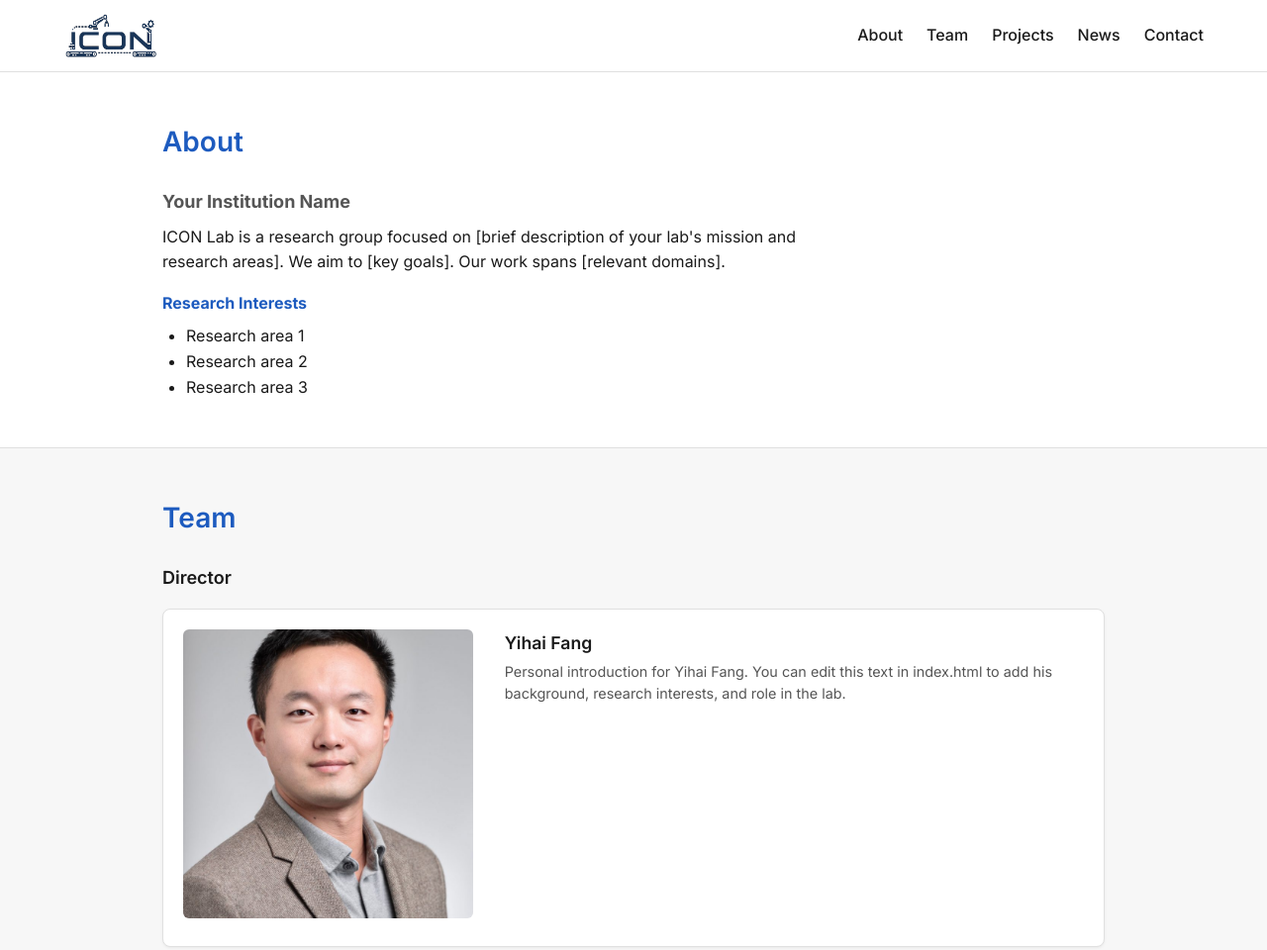
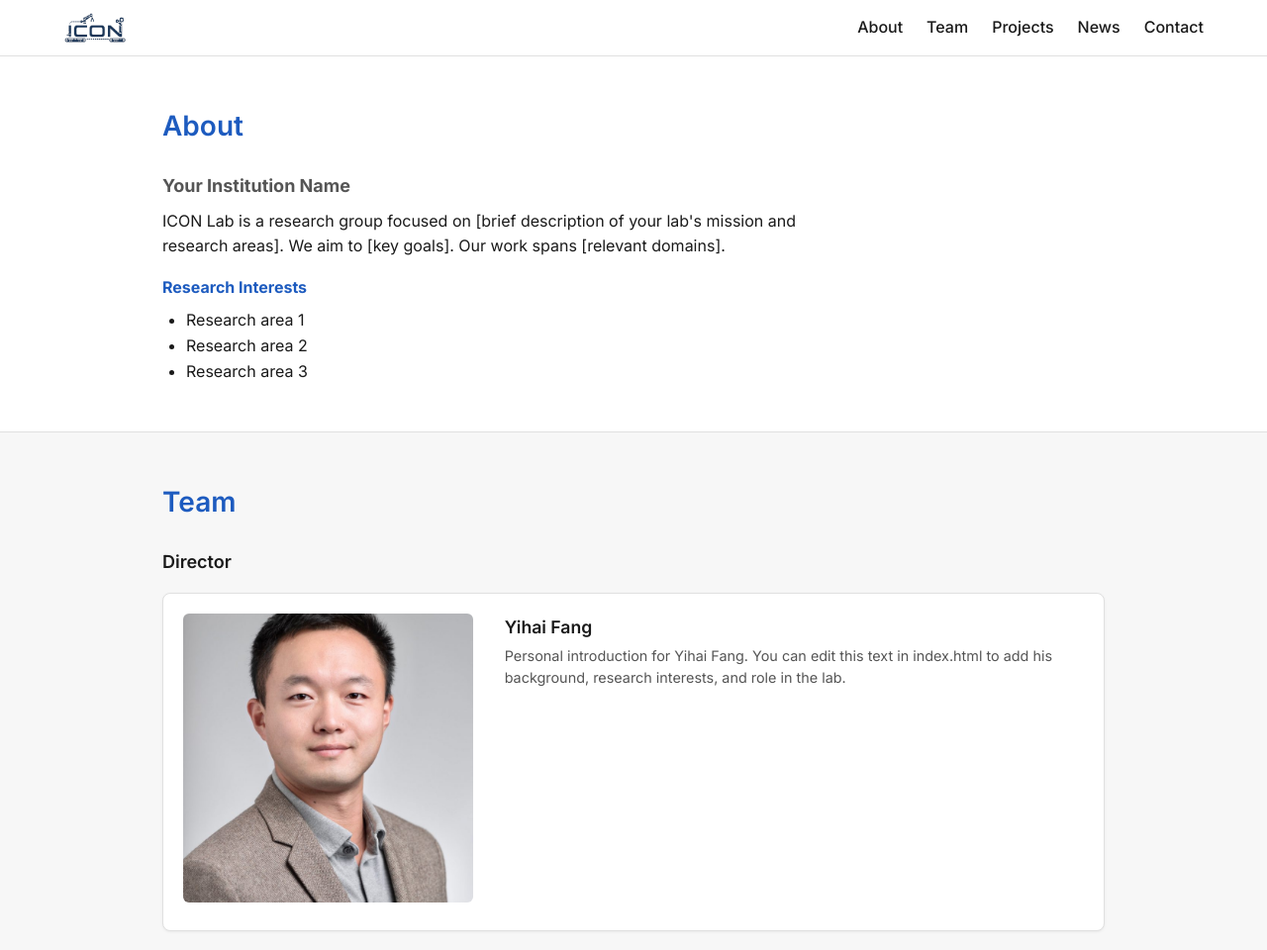
Before and after one commit to monash-iconlab/monash-iconlab.github.io, a plain HTML site: page index.html in a window 1280 px wide. Shown: the top 960 px of the page at 99% size. Drawn offline with Linux system fonts and the light colour scheme.

Commit message:
Reduce nav logo size, keep in top-left
Made-with: Cursor

```diff
--- a/css/style.css
+++ b/css/style.css
@@ -61,9 +61,10 @@ body {
 
 .nav-logo-img {
   display: block;
-  height: 48px;
+  height: 32px;
   width: auto;
-  max-height: 48px;
+  max-height: 32px;
+  max-width: 120px;
   object-fit: contain;
   object-position: left center;
 }
```
